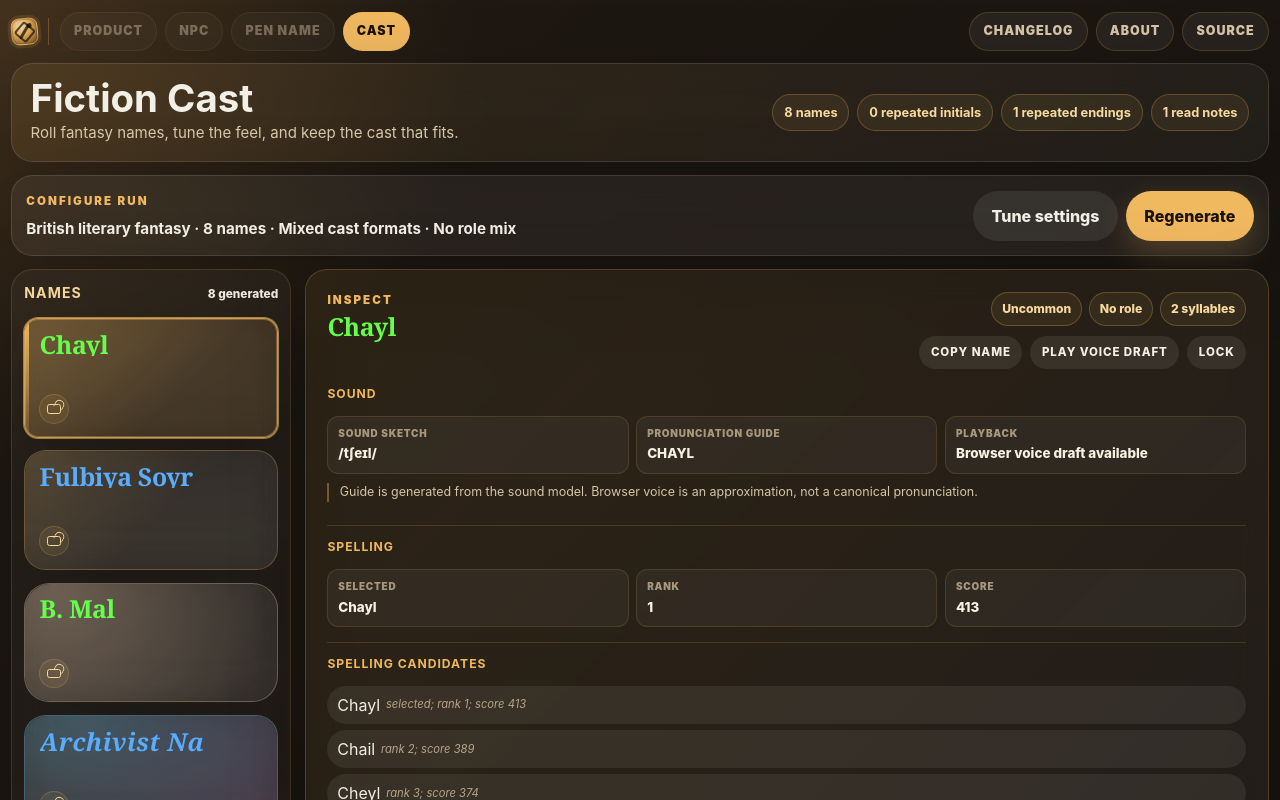
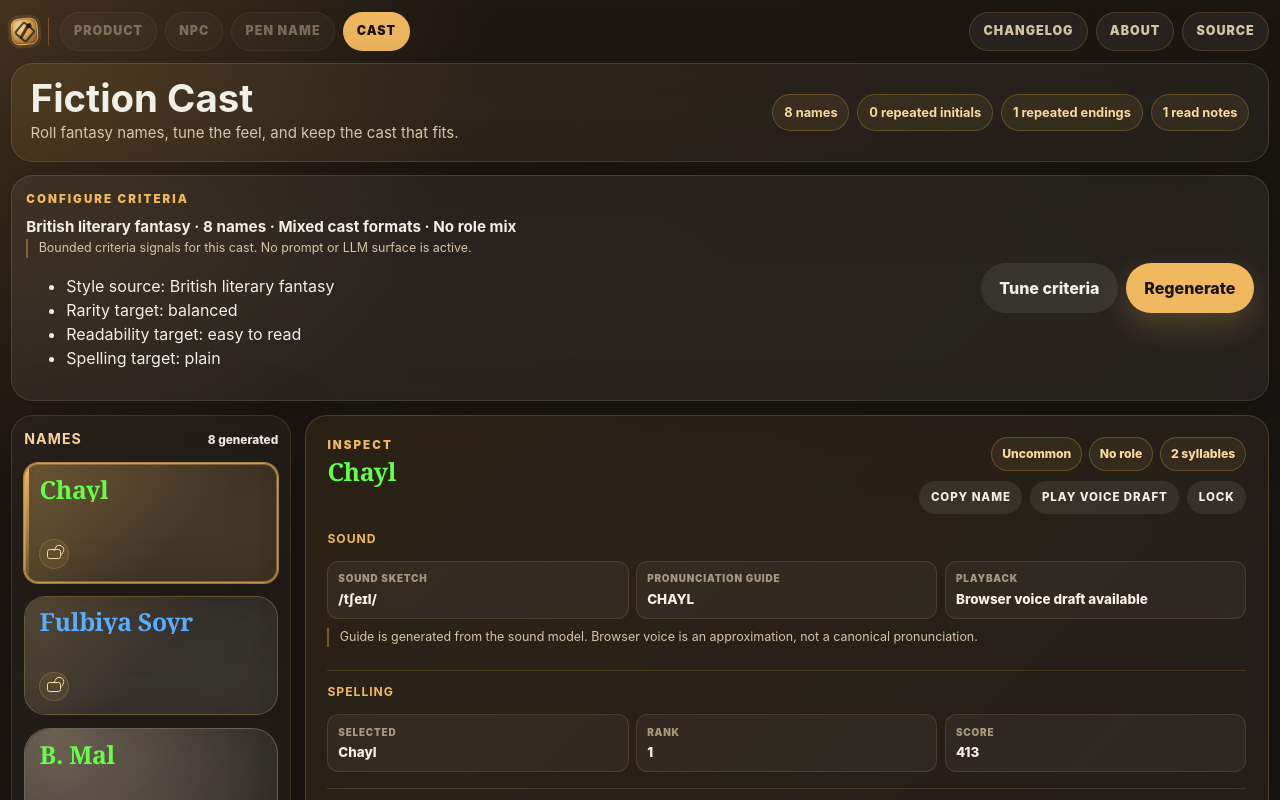
Before and after one commit to jaahay/name-forge, a React (Vite) app: page / in a window 1280 px wide. Shown: the top 800 px of the page. Built offline with nearby package versions, Linux system fonts and the light colour scheme.

Commit message:
Add bounded criteria summary to Configure

```diff
--- a/src/ui/ConfigureTray.tsx
+++ b/src/ui/ConfigureTray.tsx
@@ -54,6 +54,21 @@ function labelForRolePreset(value: CastRolePresetKind | undefined): string {
   return castRolePresetOptions.find((option) => option.value === (value ?? 'none'))?.label ?? 'No role mix';
 }
 
+function tierLabel(value: number, low: string, middle: string, high: string): string {
+  if (value < 0.38) return low;
+  if (value > 0.62) return high;
+  return middle;
+}
+
+function criteriaSummaryItems(settings: GenerationSettings, stylePackLabel: string): string[] {
+  return [
+    `Style source: ${stylePackLabel}`,
+    `Rarity target: ${tierLabel(settings.novelty, 'familiar', 'balanced', 'rarer')}`,
+    `Readability target: ${tierLabel(settings.pronounceability, 'loose', 'balanced', 'easy to read')}`,
+    `Spelling target: ${tierLabel(settings.orthographicWeirdness, 'plain', 'balanced', 'distinctive')}`,
+  ];
+}
+
 export function ConfigureTray({
   mode,
   stylePacks,
@@ -76,6 +91,7 @@ export function ConfigureTray({
   const summarySettings = committedSettings ?? settings;
   const summaryStylePack = stylePacks.find((pack) => pack.id === summarySettings.stylePackId)?.label ?? summarySettings.stylePackId;
   const summaryItems = [summaryStylePack, `${clampCastSize(summarySettings.castSize)} names`, labelForFormat(summarySettings.nameFormat), labelForRolePreset(summarySettings.rolePreset)];
+  const criteriaItems = criteriaSummaryItems(summarySettings, summaryStylePack);
   const hasLockedNames = lockedCount > 0;
   const castSizeLabel = `${mode.shortLabel} size`;
 
@@ -93,11 +109,17 @@ export function ConfigureTray({
     <form className={`controls configure-tray panel ${isOpen ? 'expanded' : 'collapsed'}`} onSubmit={onGenerate}>
       <div className="configure-summary" aria-label="Current generation settings">
         <div className="configure-summary-copy">
-          <p className="eyebrow">Configure run</p>
+          <p className="eyebrow">Configure criteria</p>
           <strong>{summaryItems.join(' · ')}</strong>
+          <div aria-label="Criteria summary">
+            <p className="section-note">Bounded criteria signals for this cast. No prompt or LLM surface is active.</p>
+            <ul className="criteria-summary-list">
+              {criteriaItems.map((item) => <li key={item}>{item}</li>)}
+            </ul>
+          </div>
         </div>
         <div className="configure-summary-actions" aria-label="Configure actions">
-          <button type="button" className="secondary" onClick={onToggleOpen}>{isOpen ? 'Hide settings' : 'Tune settings'}</button>
+          <button type="button" className="secondary" onClick={onToggleOpen}>{isOpen ? 'Hide settings' : 'Tune criteria'}</button>
           <button type="submit">Regenerate</button>
         </div>
       </div>
@@ -170,10 +192,10 @@ export function ConfigureTray({
           </details>
 
           <details className="control-section" open>
-            <summary>Feel</summary>
+            <summary>Criteria signals</summary>
             <div className="control-section-body">
               <label>
-                <span>Cast variety</span>
+                <span>Cast variety / rarity spread</span>
                 <select value={settings.rarityDistribution ?? 'style-pack'} onChange={(event) => onUpdateSetting('rarityDistribution', event.target.value as RarityDistributionPresetKind)}>
                   {rarityDistributionOptions.map((option) => <option key={option.value} value={option.value}>{option.label}</option>)}
                 </select>
@@ -184,7 +206,7 @@ export function ConfigureTray({
               <details className="slot-overrides">
                 <summary>Advanced tuning</summary>
                 <div className="control-section-body">
-                  <p className="section-note">These controls still shape scoring, but they stay secondary to style pack, story role, cast variety, rarity, and readability.</p>
+                  <p className="section-note">These bounded controls shape current criteria signals. They are not a prompt and do not imply unsupported language or LLM behavior.</p>
                   {advancedScoreControls.map((control) => (
                     <ScoreControl key={control.key} control={control} value={Number(settings[control.key])} onChange={(key, value) => onUpdateSetting(key, value)} onRandomize={onRandomizeSlider} />
                   ))}
@@ -205,7 +227,7 @@ export function ConfigureTray({
 
           <div className="actions" aria-label="Generation actions">
             <button type="submit">Generate</button>
-            <button type="button" className="secondary" onClick={onRandomizeSliders}>Shuffle feel</button>
+            <button type="button" className="secondary" onClick={onRandomizeSliders}>Shuffle criteria</button>
             {hasLockedNames ? (
               <p className="lock-status">{lockedCount} locked. Generate keeps locked names and rerolls the rest. <button type="button" className="anchor-button" onClick={onClearLockedNames}>Clear</button></p>
             ) : null}
```
